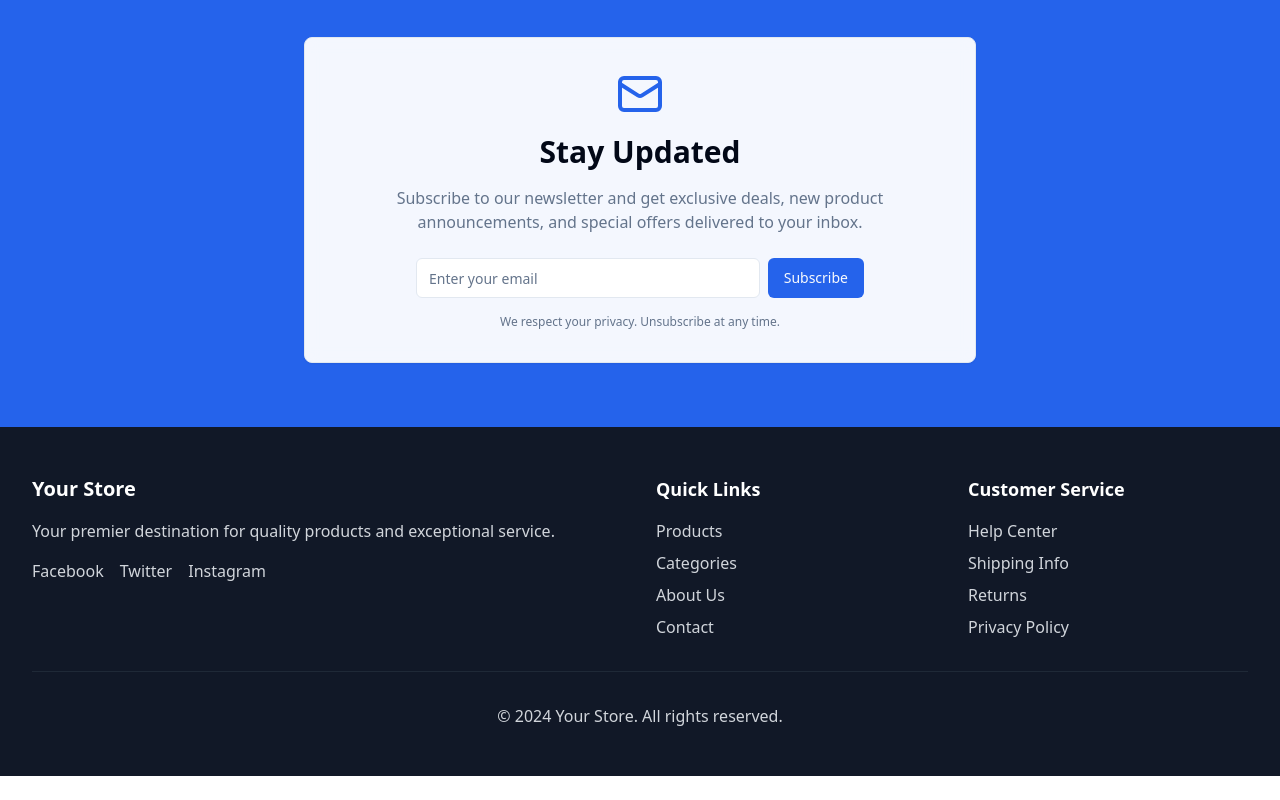
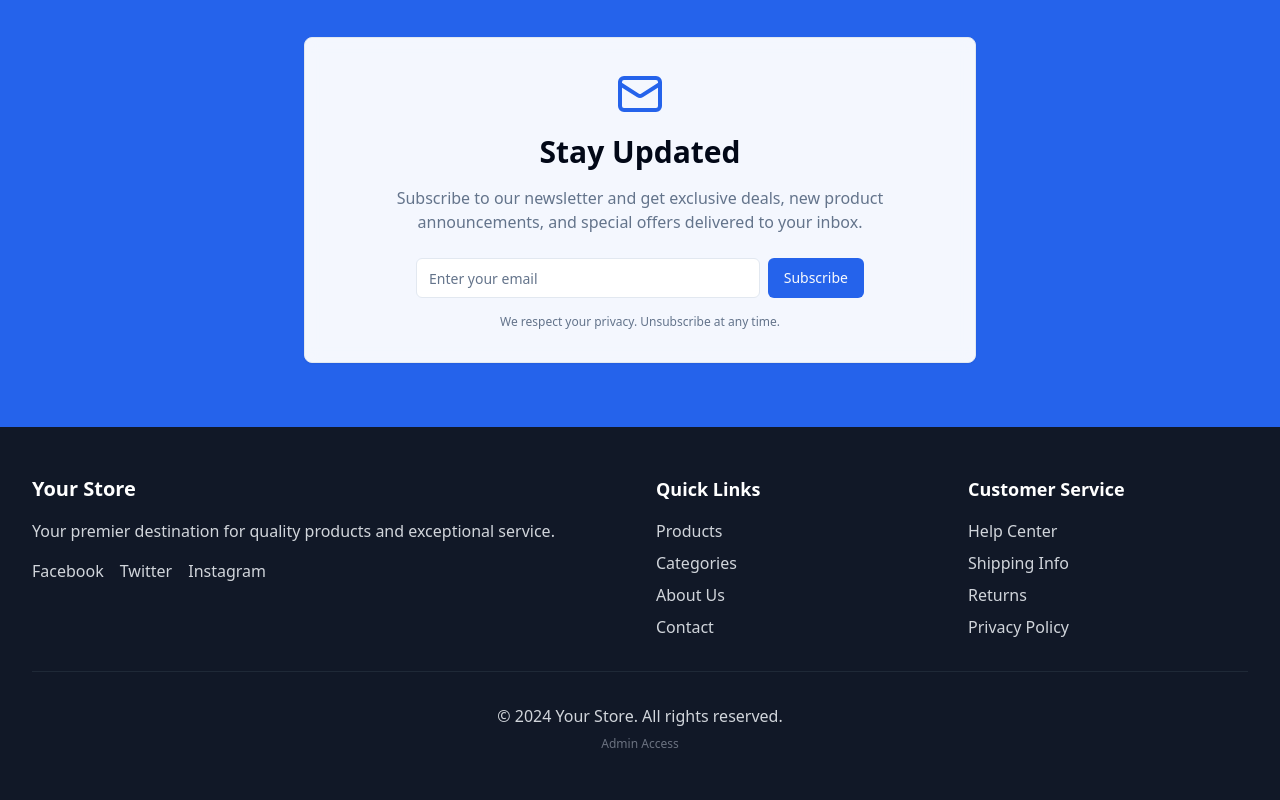
Before and after one commit to tausiful-islam/grok, a Next.js app: page / in a window 1280 px wide. Shown: the part 1076-1876 px from the top of the page. Before the commit the page ends 1852 px from the top, so only its background shows below. Built offline with nearby package versions, Linux system fonts and the light colour scheme; no server answers; the database is empty.

Commit message:
Add subtle admin access link in footer
- Add admin login link in footer for administrator access
- Import Link component from Next.js

```diff
--- a/src/components/layout/footer.tsx
+++ b/src/components/layout/footer.tsx
@@ -1,4 +1,5 @@
 import React from 'react'
+import Link from 'next/link'
 
 export function Footer() {
   return (
@@ -80,6 +81,11 @@ export function Footer() {
           <p className="text-gray-300">
             © 2024 Your Store. All rights reserved.
           </p>
+          <p className="text-xs text-gray-500 mt-2">
+            <Link href="/admin/login" className="hover:text-gray-300">
+              Admin Access
+            </Link>
+          </p>
         </div>
       </div>
     </footer>
```
